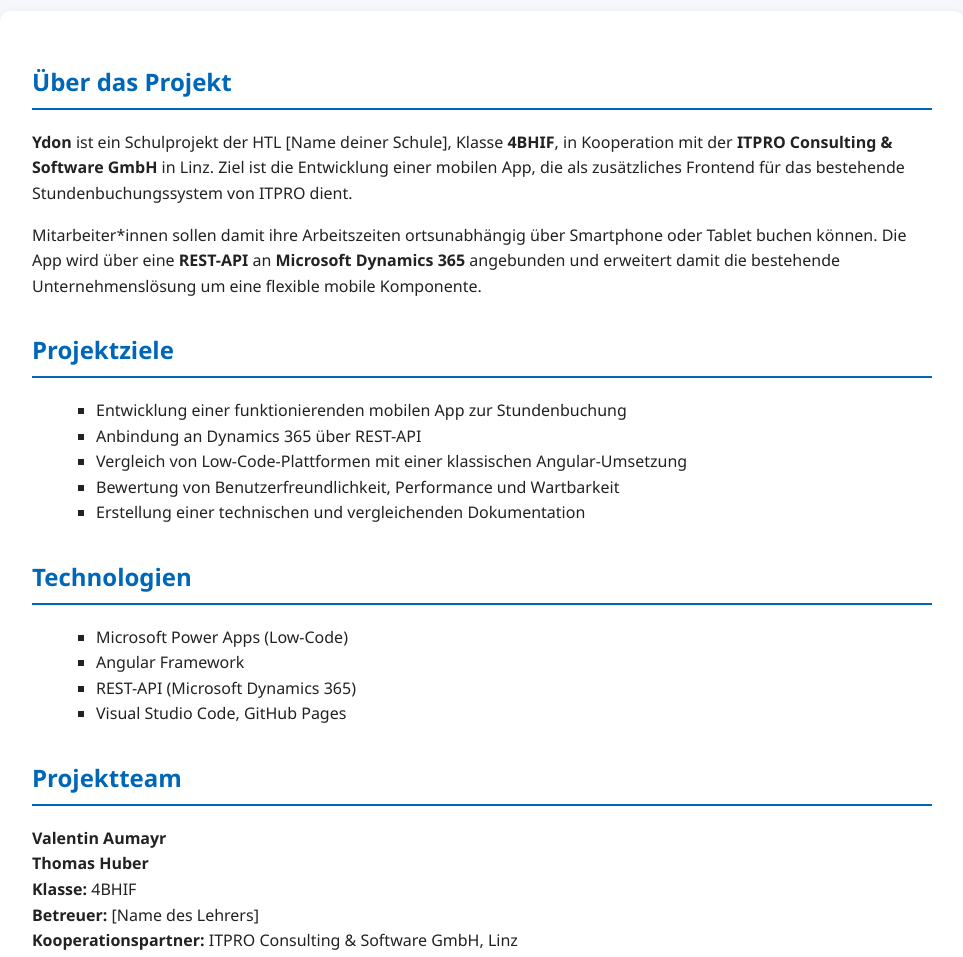
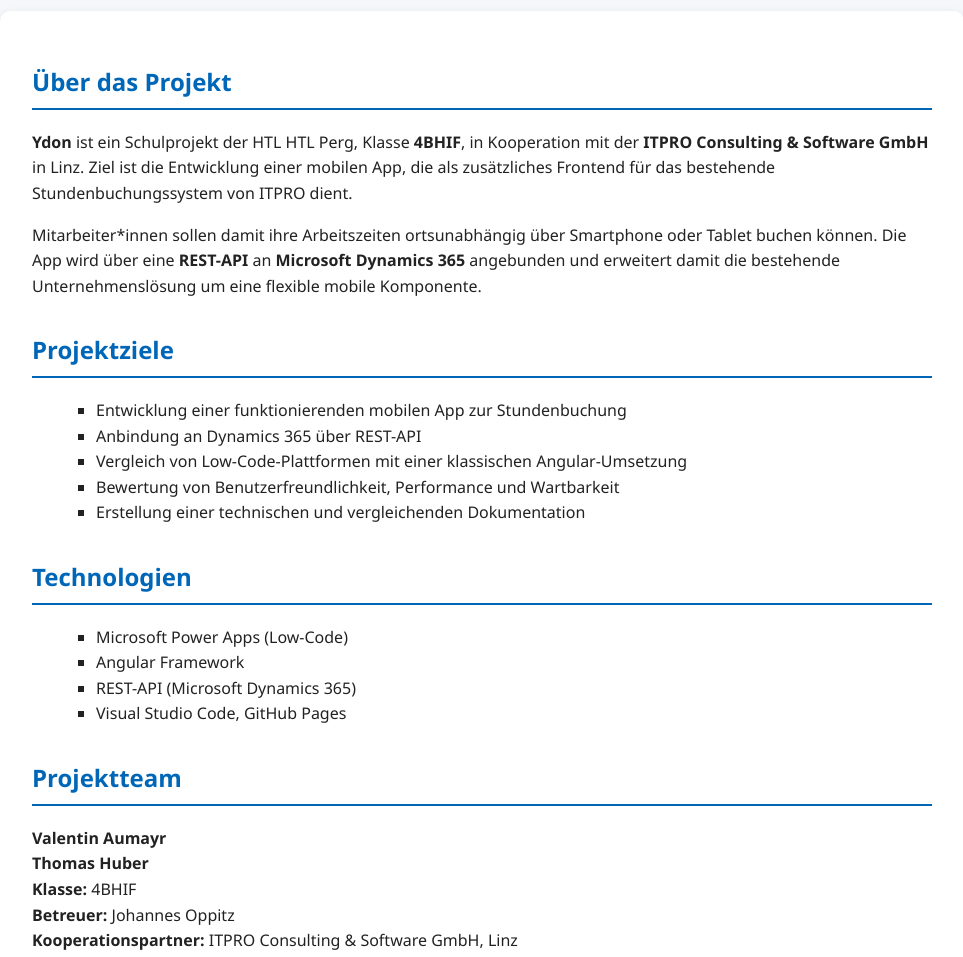
Before and after one commit to SkorpionKing10/itpro_ydon, a plain HTML site: page index.html in a window 1280 px wide. Shown: the part 120-1077 px from the top of the page, without its empty margins (158-1121 px from the left). Drawn offline with Linux system fonts and the light colour scheme.

Commit message:
Website updated

```diff
--- a/index.html
+++ b/index.html
@@ -14,7 +14,7 @@
   <main>
     <section>
       <h2>Über das Projekt</h2>
-      <p><strong>Ydon</strong> ist ein Schulprojekt der HTL [Name deiner Schule], Klasse <strong>4BHIF</strong>,
+      <p><strong>Ydon</strong> ist ein Schulprojekt der HTL HTL Perg, Klasse <strong>4BHIF</strong>,
       in Kooperation mit der <strong>ITPRO Consulting & Software GmbH</strong> in Linz.
       Ziel ist die Entwicklung einer mobilen App, die als zusätzliches Frontend für das
       bestehende Stundenbuchungssystem von ITPRO dient.</p>
@@ -49,7 +49,7 @@
       <p><strong>Valentin Aumayr</strong><br>
          <strong>Thomas Huber</strong><br>
          <strong>Klasse:</strong> 4BHIF<br>
-         <strong>Betreuer:</strong> [Name des Lehrers]<br>
+         <strong>Betreuer:</strong> Johannes Oppitz<br>
          <strong>Kooperationspartner:</strong> ITPRO Consulting & Software GmbH, Linz
       </p>
     </section>
```
